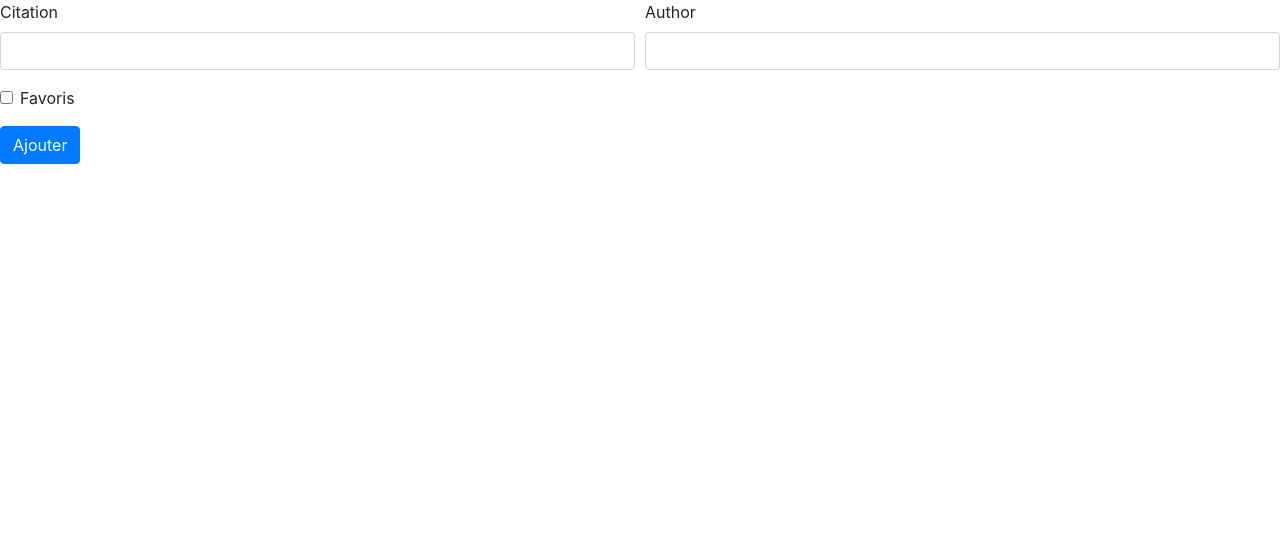
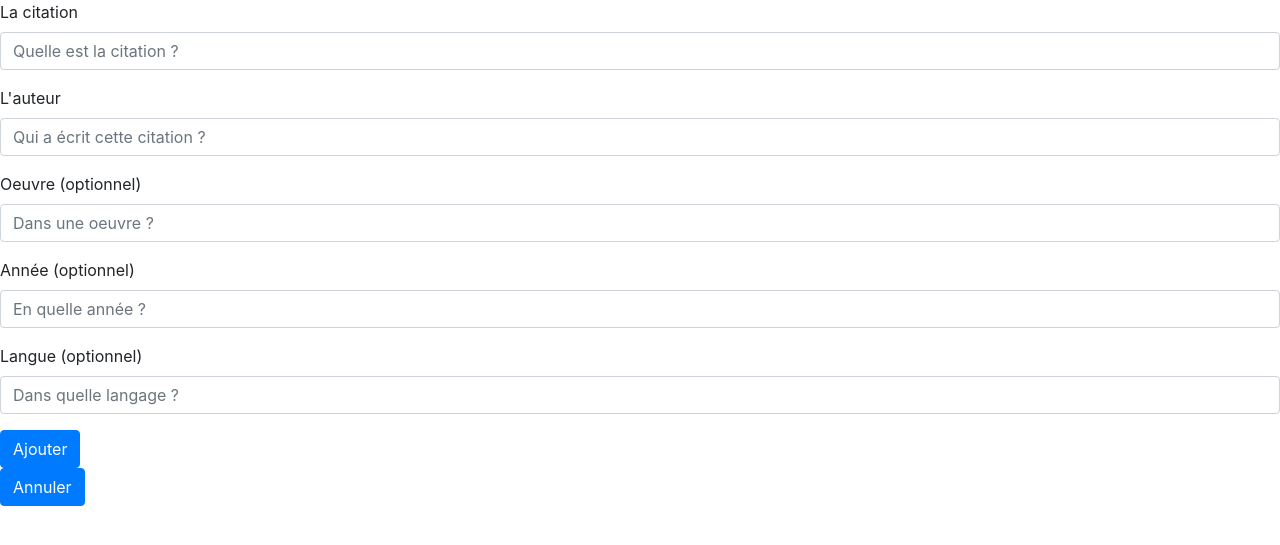
Before and after one commit to Fuzhyon/nosql_citations_python, a Flask app: page /add_citation/ in a window 1280 px wide. Shown: the top 545 px of the page. Run offline with Flask 2, Linux system fonts and the light colour scheme; some libraries are stand-ins or nearby versions.

```diff
--- a/app.py
+++ b/app.py
@@ -53,13 +53,19 @@ def launch_citation():
     return render_template('add_citation.html')
 
 
-@app.route('/add_citation/', methods=['GET', 'POST'])
+@app.route('/add_citation/', methods=[ 'POST'])
 def add_citation():
-    print("coucou")
+    input_citation = request.form['text']
+    input_author = request.form['author']
+    input_oeuvre = request.form['oeuvre']
+    input_date = request.form['year']
+    input_langue = request.form['langue']
+    if input_citation != "":
+        bdd.add_citation(input_citation,input_author,input_oeuvre,input_date,input_langue)
     return render_template(page_index, list_citations=bdd.get_all_citations())
 
 
-@app.route('/', methods=['GET', 'POST'])
+@app.route('/', methods=['POST'])
 def research_citation():
     input_auteur = request.form['auteur']
     input_citation = request.form['citation']
--- a/db.py
+++ b/db.py
@@ -24,3 +24,6 @@ class MongoDBConnector:
 
     def get_all_citations(self):
         return list(self._citation.find({}))
+
+    def add_citation(self, citation, author,oeuvre,date,langue):
+        self._citation.insert_one({"text": citation, "author": author,"oeuvre":oeuvre,"date":date,"langue":langue})
--- a/templates/add_citation.html
+++ b/templates/add_citation.html
@@ -2,25 +2,30 @@
 {% block content %}
 <body>
 <form method="post">
-  <div class="form-row">
-    <div class="form-group col-md-6">
-      <label for="inputCity">Citation</label>
-      <input name="lactation" type="text" class="form-control" id="inputCity">
+
+     <div class="form-group">
+      <label for="text">La citation</label>
+      <input  name="text" type="text" class="form-control" id="text" placeholder="Quelle est la citation ?" required>
     </div>
-    <div class="form-group col-md-6">
-      <label for="inputAuthor">Author</label>
-      <input name="author" type="text" class="form-control" id="inputAuthor">
+    <div class="form-group">
+      <label for="author">L'auteur</label>
+      <input name="author" type="text" class="form-control" id="author" placeholder="Qui a écrit cette citation ?">
     </div>
-  </div>
-  <div class="form-group">
-    <div class="form-check">
-      <input class="form-check-input" type="checkbox" id="gridCheck">
-      <label class="form-check-label" for="gridCheck">
-        Favoris
-      </label>
+     <div class="form-group">
+      <label for="year">Oeuvre (optionnel)</label>
+      <input name="oeuvre" type="text" class="form-control" id="oeuvre" placeholder="Dans une oeuvre ?">
     </div>
-  </div>
+    <div class="form-group">
+      <label for="year">Année (optionnel)</label>
+      <input name="year" type="text" class="form-control" id="year" placeholder="En quelle année ?">
+    </div>
+    <div class="form-group">
+      <label for="langue">Langue (optionnel)</label>
+      <input name="langue" type="text" class="form-control" id="langue" placeholder="Dans quelle langage ?">
+    </div>
   <button onclick="add_citation()" type="submit" class="btn btn-primary">Ajouter</button>
+
 </form>
+<button onclick="index()" class="btn btn-primary">Annuler</button>
 </body>
 {% endblock %}
--- a/templates/index.html
+++ b/templates/index.html
@@ -40,8 +40,6 @@
         <a href="connexion"><button class="btn btn-primary">Connexion</button></a>
         <a href="inscription"><button class="btn btn-primary">Inscription</button></a>
     </div>
-
-
     </div>
 
 </div>
@@ -50,11 +48,13 @@
         <caption>Citations et Auteurs</caption>
         <thead class="thead-dark">
         <tr>
+
             <th scope="col">Citation</th>
             <th scope="col">Auteur</th>
             <th scope="col">Oeuvre</th>
             <th scope="col">Date</th>
             <th scope="col">Langue</th>
+            <th scope="col">Favoris</th>
         </tr>
         </thead>
         {% for elem in list_citations %}
```
